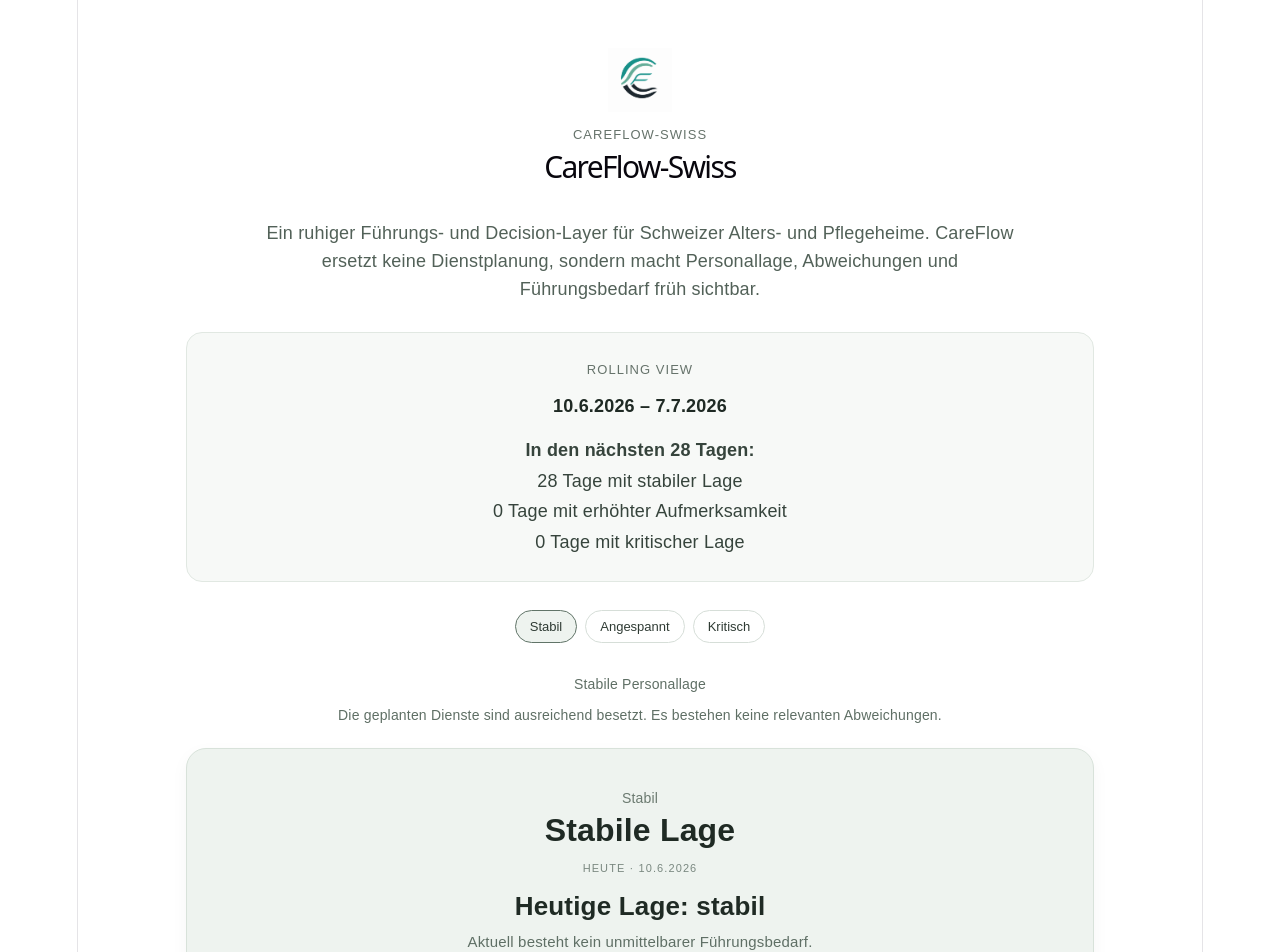
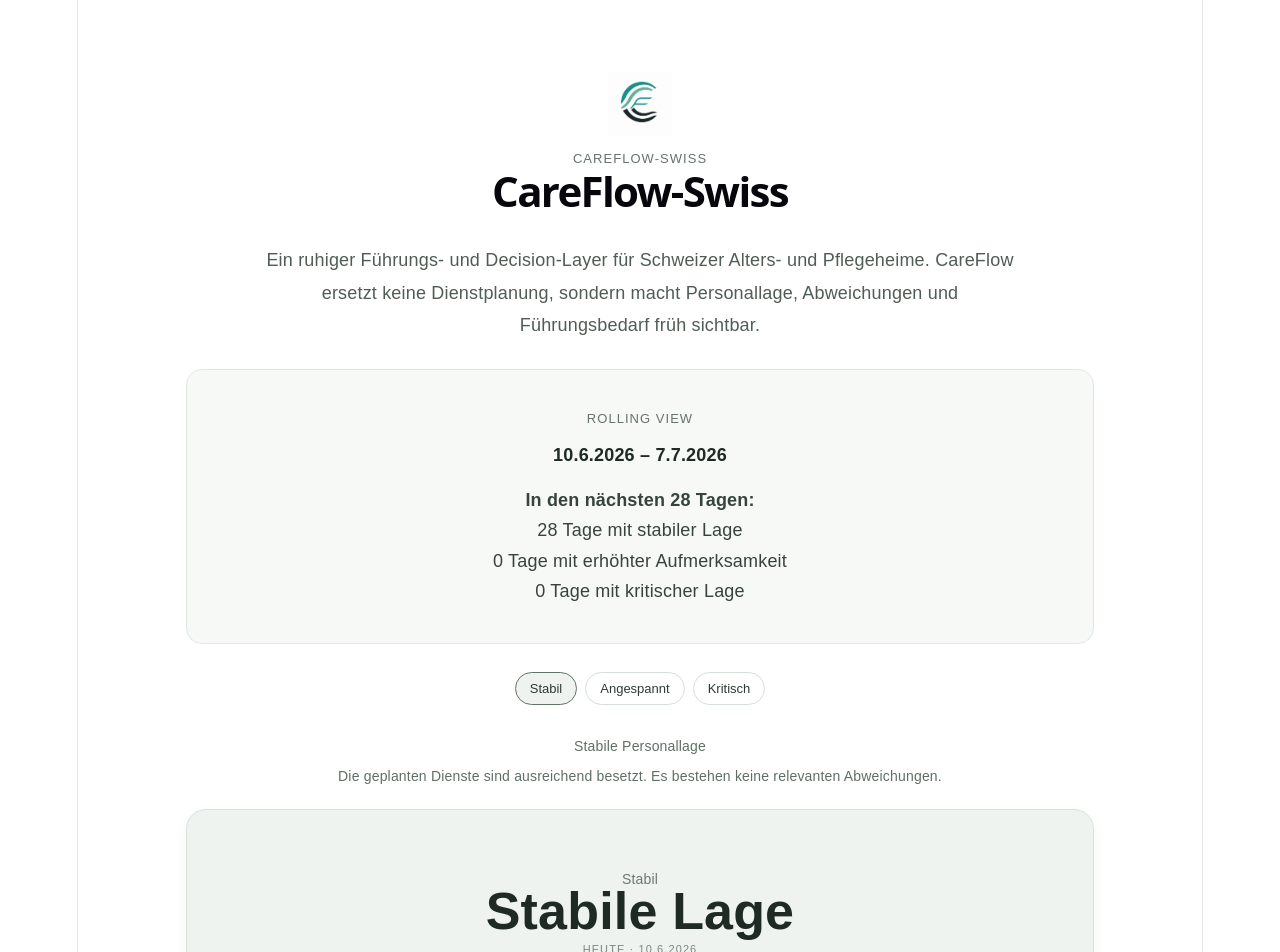
Before and after one commit to abbizco-bot/careflow-swiss, a React (Vite) app in the folder frontend/: page / in a window 1280 px wide. Shown: the top 952 px of the page. Built offline with nearby package versions, Linux system fonts and the light colour scheme; no server answers.

Commit message:
style: improve pilot view hierarchy

```diff
--- a/frontend/src/App.tsx
+++ b/frontend/src/App.tsx
@@ -159,8 +159,8 @@
   return (
     <main
       style={{
-        maxWidth: 980,
-        margin: "48px auto",
+        maxWidth: 1280,
+        margin: "72px auto",
         fontFamily: "Arial",
         color: "#1f2a24",
         padding: "0 24px",
@@ -198,7 +198,10 @@
           CareFlow-Swiss
         </div>
 
-        <h1 style={{ fontSize: 30, margin: 0 }}>{copy.appTitle}</h1>
+      <h1 style={{ fontSize: 42, margin: 0, fontWeight: 600 }}>
+        {copy.appTitle}
+      </h1>
+
       </header>
 
       <section style={{ marginBottom: 28, textAlign: "center" }}>
@@ -206,8 +209,8 @@
           style={{
             maxWidth: 760,
             margin: "0 auto",
-            lineHeight: 1.55,
-            color: "#526158",
+            lineHeight: 1.8,
+            color: "#4f5d55",
           }}
         >
           {copy.appSubtitle}
@@ -218,7 +221,7 @@
         style={{
           background: "#f7f9f7",
           border: "1px solid #e1e8e2",
-          padding: 24,
+          padding: 36,
           marginBottom: 28,
           borderRadius: 16,
           textAlign: "center",
@@ -308,7 +311,7 @@
         style={{
           background: "#eef3ef",
           border: "1px solid #d8e2da",
-          padding: 36,
+          padding: 56,
           marginBottom: 42,
           borderRadius: 20,
           textAlign: "center",
@@ -319,7 +322,7 @@
           {selectedScenario?.label}
         </div>
 
-        <div style={{ fontSize: 32, fontWeight: 600, marginBottom: 12 }}>
+        <div style={{ fontSize: 52, fontWeight: 600, marginBottom: 12 }}>
           {todayStatusLabel}
         </div>
 
@@ -369,7 +372,7 @@
             key={day.date}
             style={{
               background: dayBackground(day.daySeverity),
-              padding: "18px 22px",
+              padding: "28px 30px",
               marginBottom: 10,
               border: "1px solid #e2e8e2",
               borderRadius: 14,
```
